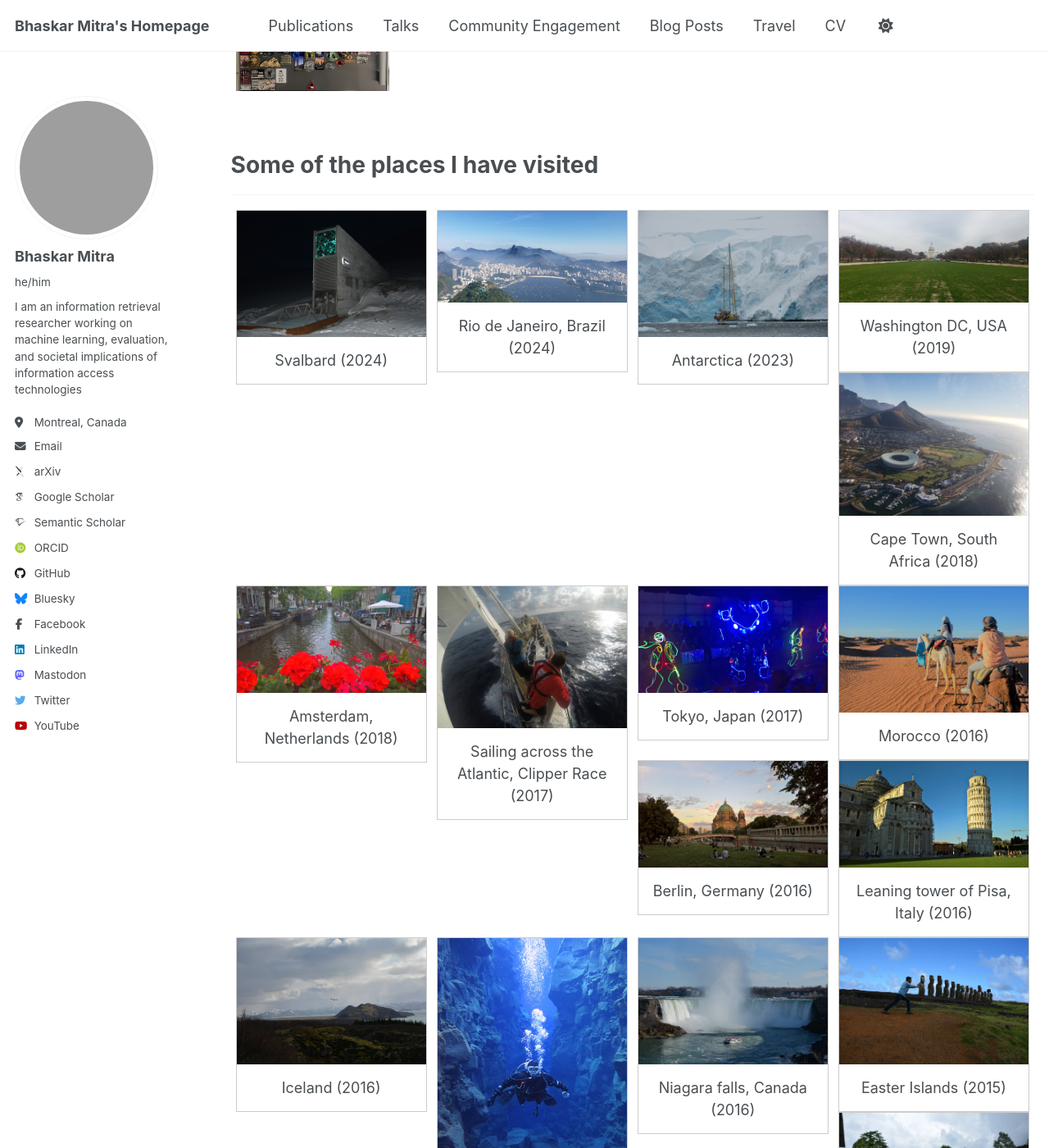
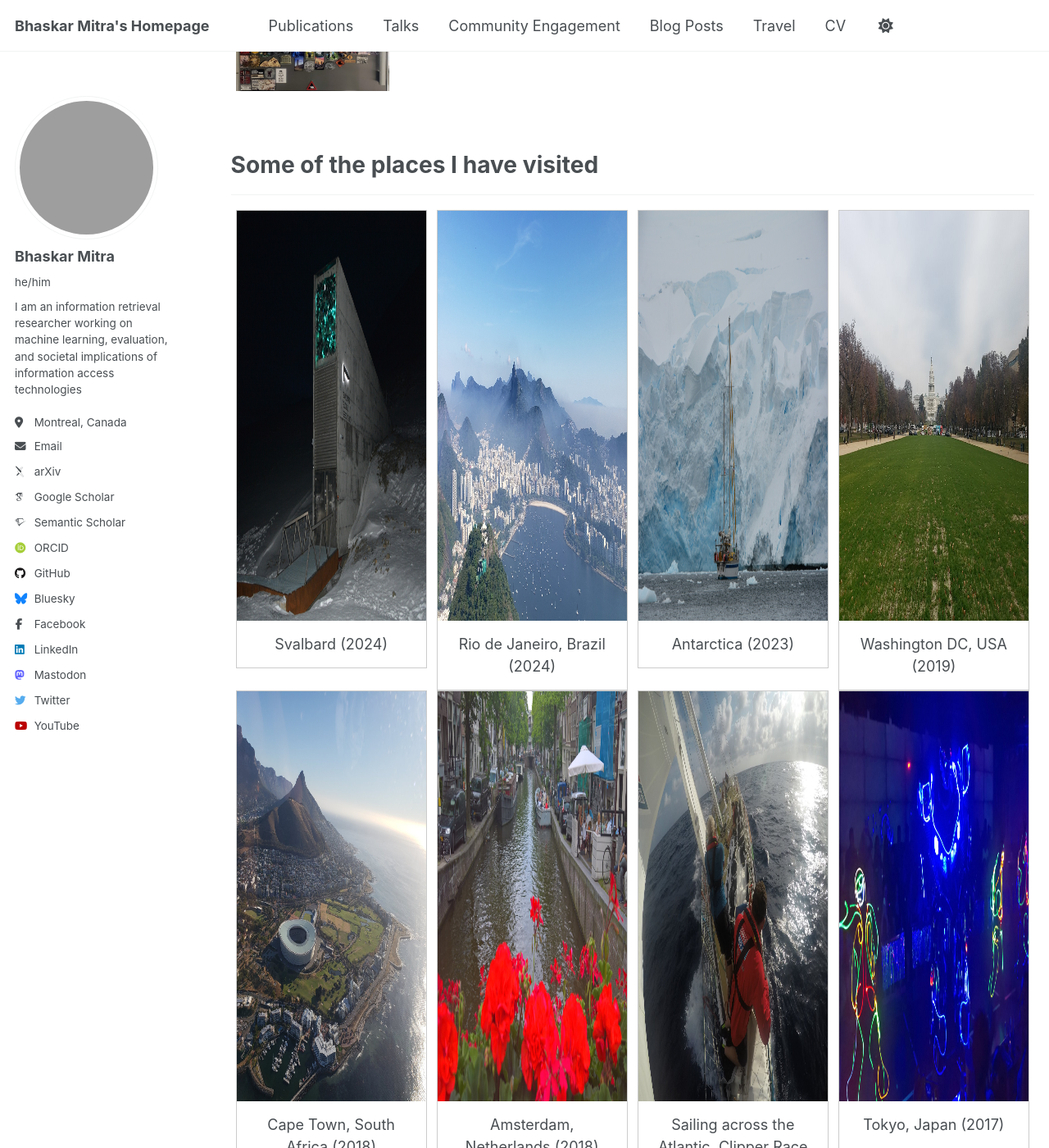
Before and after one commit to bhaskar-mitra/bhaskar-mitra.github.io, a Jekyll site: the page built from _pages/travel.html, in a window 1280 px wide and 1400 px high, scrolled down 311 px. Shown: the whole window at 82% size. Built offline with Jekyll 4.4.1, drawn with Linux system fonts in a browser that asks for light colours; some web fonts are replaced; grey boxes are pictures that could not be loaded.

Commit message:
Update travel.html

```diff
--- a/_pages/travel.html
+++ b/_pages/travel.html
@@ -18,7 +18,7 @@ div.gallery:hover {
 
 div.gallery img {
   width: 100%;
-  height: auto;
+  height: 500px;
 }
 
 div.desc {
```
